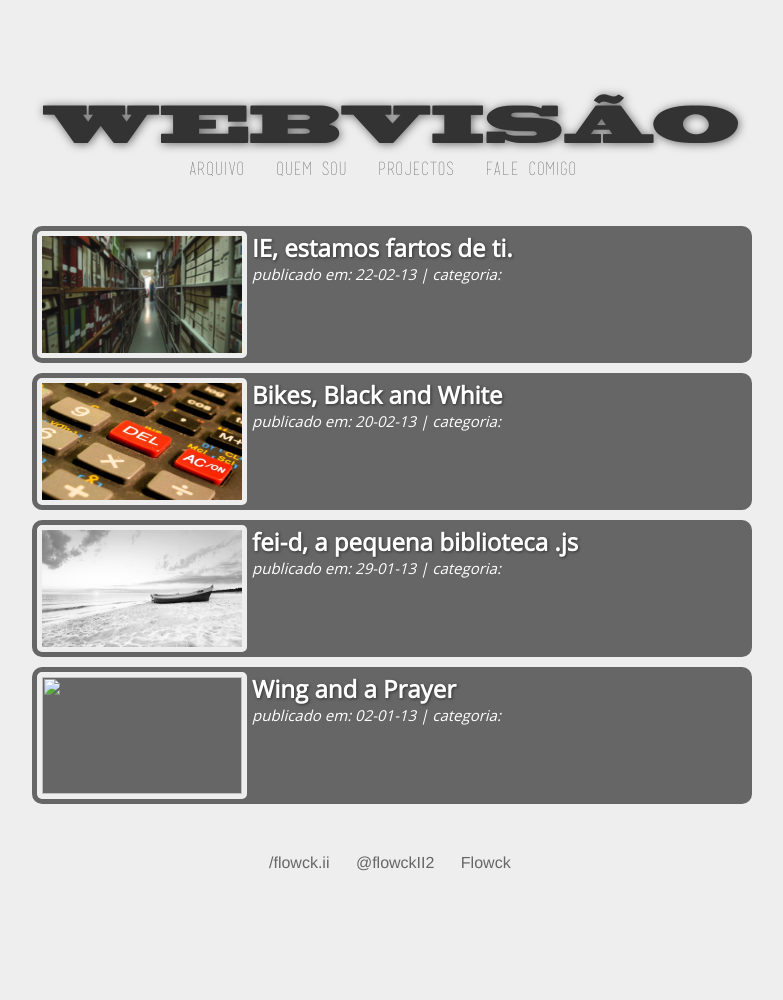
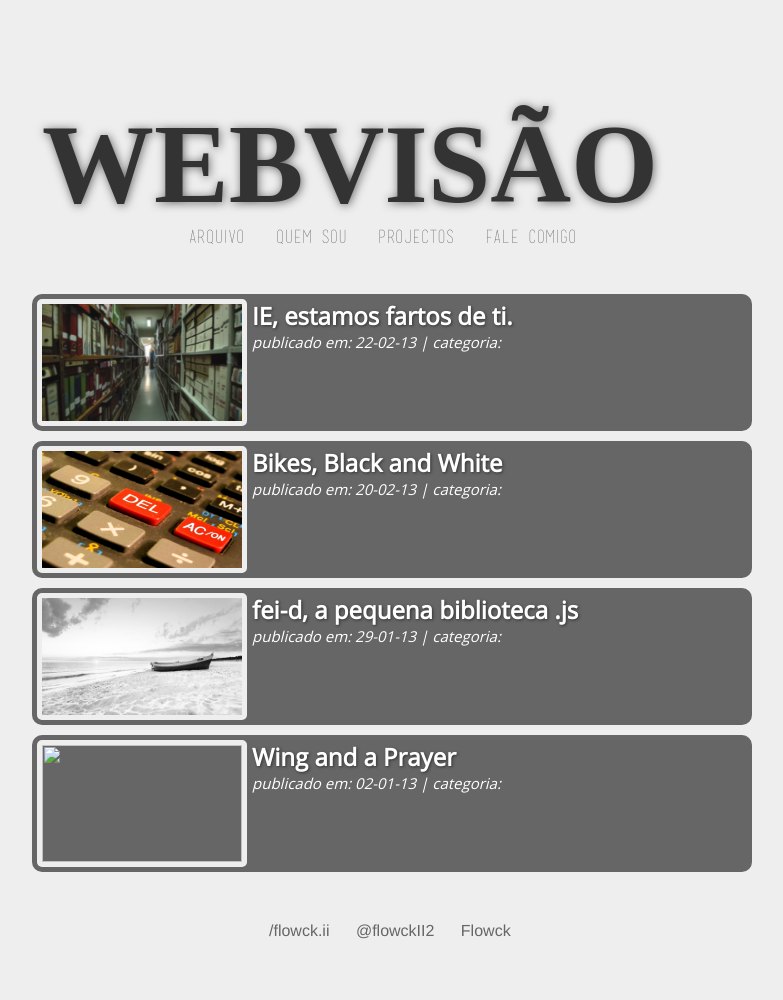
Before and after one commit to valdiney/blog, a Jekyll site: the page built from index.html, in a window 1280 px wide. Shown: the whole page, without its empty margins (248-1031 px from the left). Built offline with Jekyll 4.4.1, drawn with Linux system fonts in a browser that asks for light colours; some web fonts are replaced.

Commit message:
new font added

```diff
--- a/css/master.css
+++ b/css/master.css
@@ -1,7 +1,7 @@
 /*FONTS EXTERNAS*/
 @font-face{
 	font-family:'basicl';
-	src:url(../fonts/basicl.ttf);
+	src:url(../fonts/basicl.ttf) format('truetype');
 	src:url(../fonts/basicl.woff);
 }
 @font-face{
@@ -10,8 +10,7 @@
 }
 @font-face{
 	font-family:'Black';
-	src:url(../fonts/blackoakstd.ttf);
-	src:url(../fonts/blackoakstd.otf);
+	src:url(../fonts/AlfaSlabOne-Regular.ttf);
 }
 
 *{margin:0;padding:0;}
@@ -70,7 +69,7 @@ ul li ul li{
 /*H-GROUP*/
 h1{
 	font-family:'black';
-	font-size:50px;
+	font-size:112px;
 }
 h1 a{
 	color:#333;
```
Also changed, not shown: 1 other file.
